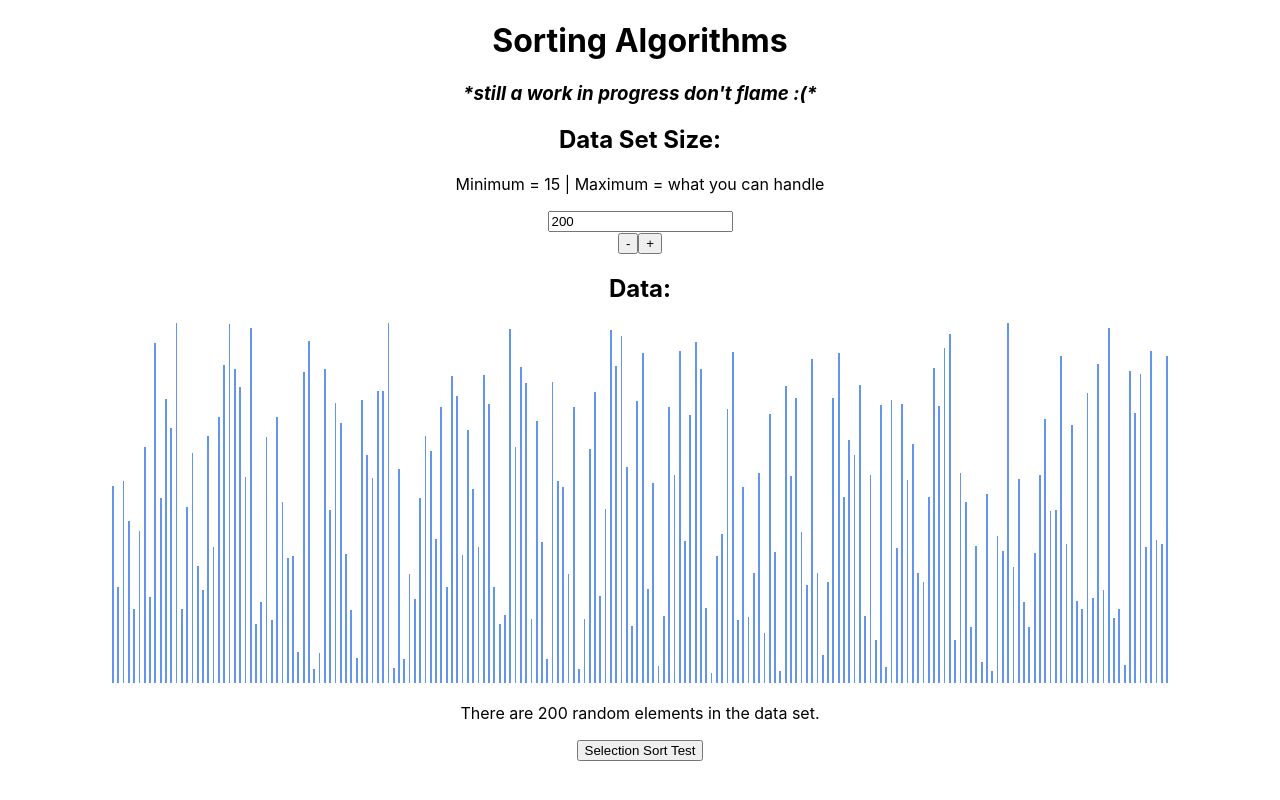
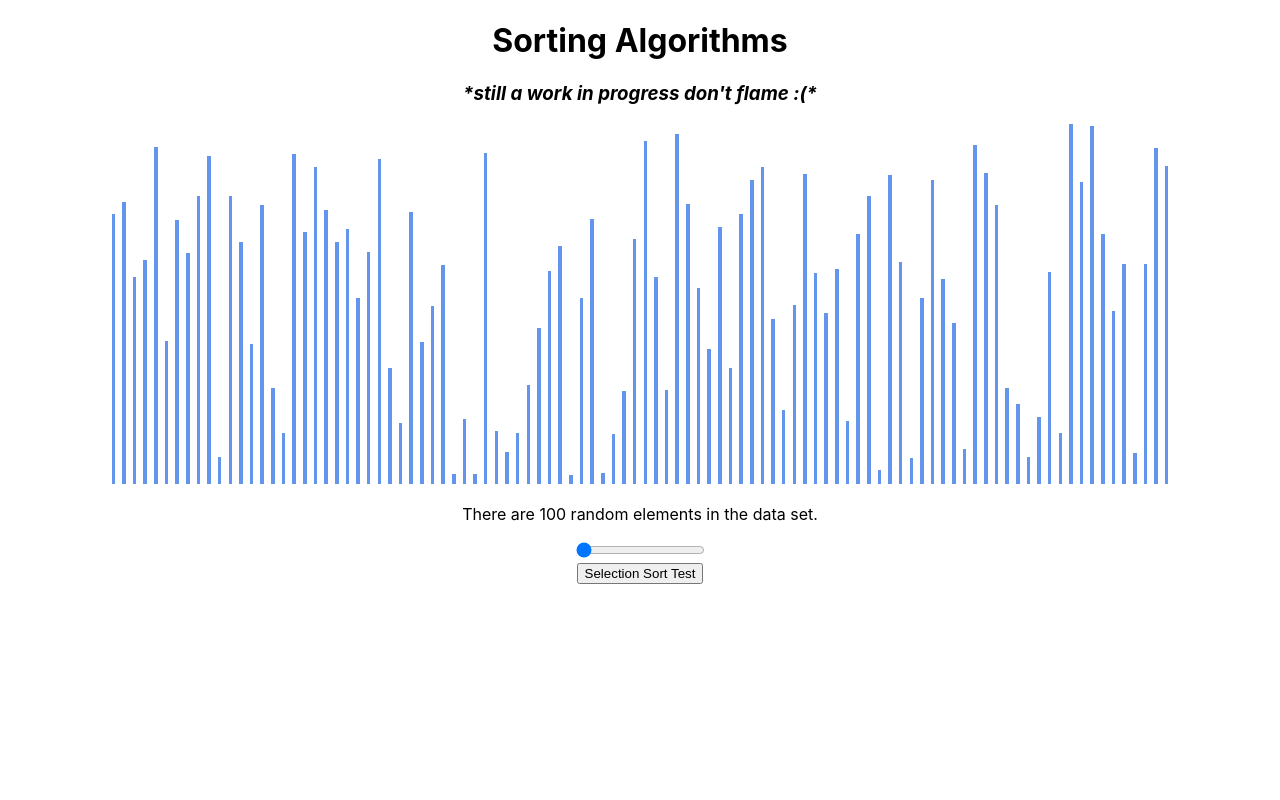
Before and after one commit to jmmabanta/sort-algo, a React (Create React App) app: page / in a window 1280 px wide. Built offline with nearby package versions, Linux system fonts and the light colour scheme.

Commit message:
Changed UI for setting data size

```diff
--- a/src/App.tsx
+++ b/src/App.tsx
@@ -5,7 +5,7 @@ import SortData from './components/sort/SortData';
 
 const App = () => {
   // Manages the data set used for sorting
-  const dataState = useDataState(200);
+  const dataState = useDataState(100);
 
   return (
     <div className="App">
@@ -13,8 +13,8 @@ const App = () => {
       <h3>
         <i>*still a work in progress don't flame :(*</i>
       </h3>
+      <DataSetDisplay dataSet={dataState.dataSet} />
       <DataSetSize dataSize={dataState} />
-      <DataSetDisplay dataSet={dataState.dataSet} />
       <SortData sortData={dataState.sortData} />
     </div>
   );
--- a/src/components/data-set/DataSetDisplay.tsx
+++ b/src/components/data-set/DataSetDisplay.tsx
@@ -16,7 +16,6 @@ const DataSetDisplay = (props: DataSetProps) => {
   let width = calculateWidth(props.dataSet.length, 20);
   return (
     <div className="data_container">
-      <h2>Data:</h2>
       <div className="data_set">
         {props.dataSet.map((value, index) => {
           return (
--- a/src/components/data-set/DataSetSize.tsx
+++ b/src/components/data-set/DataSetSize.tsx
@@ -2,8 +2,6 @@ import React from 'react';
 
 interface DataProps {
   dataSize: {
-    size: number;
-    incrementSize: (delta: number) => void;
     handleChange: (e: React.ChangeEvent<HTMLInputElement>) => void;
   };
 }
@@ -11,17 +9,16 @@ interface DataProps {
 const DataSetSize = (props: DataProps) => {
   return (
     <div className="data-size-form">
-      <h2>Data Set Size:</h2>
-      <p>Minimum = 15 | Maximum = what you can handle</p>
       <input
-        name="dataSize"
-        value={props.dataSize.size}
+        type="range"
+        name="data_size"
+        min={100}
+        max={500}
+        step={10}
+        defaultValue={100}
+        onInput={props.dataSize.handleChange}
         onChange={props.dataSize.handleChange}
-      ></input>
-      <div className="data-size-form-buttons">
-        <button onClick={() => props.dataSize.incrementSize(-1)}>-</button>
-        <button onClick={() => props.dataSize.incrementSize(1)}>+</button>
-      </div>
+      />
     </div>
   );
 };
--- a/src/components/data-set/DataSetState.tsx
+++ b/src/components/data-set/DataSetState.tsx
@@ -4,8 +4,6 @@ import React, { useState } from 'react';
 
 // Defines types for the hook
 type DataSizeType = {
-  size: number;
-  incrementSize: (delta: number) => void;
   handleChange: (e: React.ChangeEvent<HTMLInputElement>) => void;
   dataSet: number[];
   sortData: (sortAlgo: SortingAlgorithm) => void;
@@ -23,39 +21,17 @@ const generateData = (size: number): number[] => {
 };
 
 export const useDataState = (initialValue: number): DataSizeType => {
-  const [size, setSize] = useState(initialValue);
-  const [dataSet, setDataSet] = useState(generateData(size));
-
-  // Used for buttons
-  const incrementSize = (delta: number) => {
-    setSize((e) => {
-      let newSize = e;
-      if (delta > 0) {
-        newSize += delta;
-      } else {
-        newSize = newSize > delta * -1 + 15 ? newSize + delta : 15;
-      }
-      setDataSet(generateData(newSize));
-      return newSize;
-    });
-  };
+  const [dataSet, setDataSet] = useState(generateData(initialValue));
 
   // Used for direct user input in the field
   const handleChange = (e: React.ChangeEvent<HTMLInputElement>) => {
-    const regexCheck = /^[0-9\b]+$/; // Checks if input is a valid number
-    if (
-      e.target.value === '' ||
-      (regexCheck.test(e.target.value) && parseInt(e.target.value) >= 1)
-    ) {
-      const newValue = parseInt(e.target.value) > 15 ? parseInt(e.target.value) : 15;
-      setSize(newValue);
-      setDataSet(generateData(newValue));
-    }
+    console.log(parseInt(e.target.value));
+    setDataSet((oldData) => generateData(parseInt(e.target.value)));
   };
 
   const sortData = (sortAlgo: SortingAlgorithm) => {
     setDataSet((e) => sortAlgo(e));
   };
 
-  return { size, incrementSize, handleChange, dataSet, sortData };
+  return { handleChange, dataSet, sortData };
 };
```
